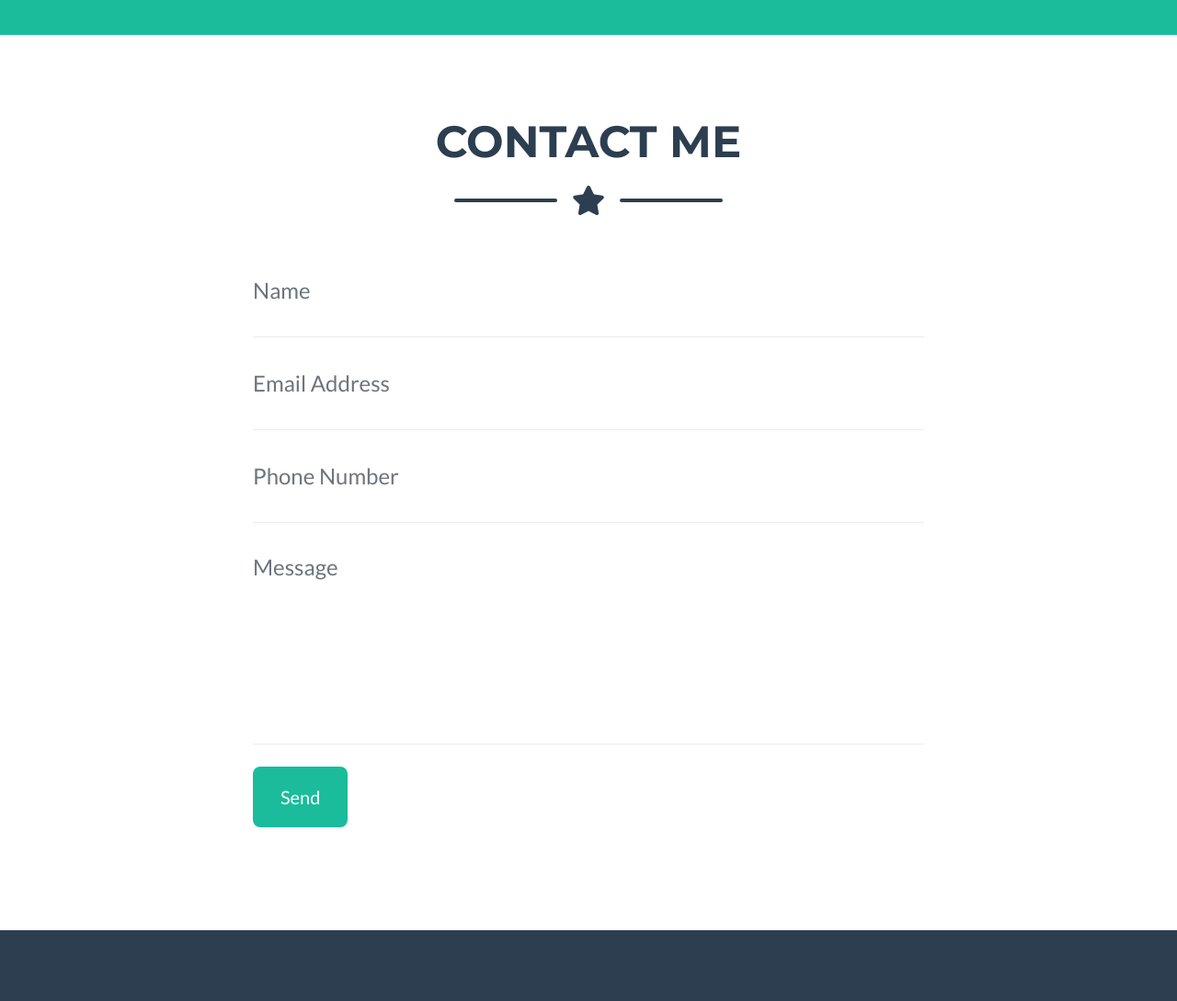
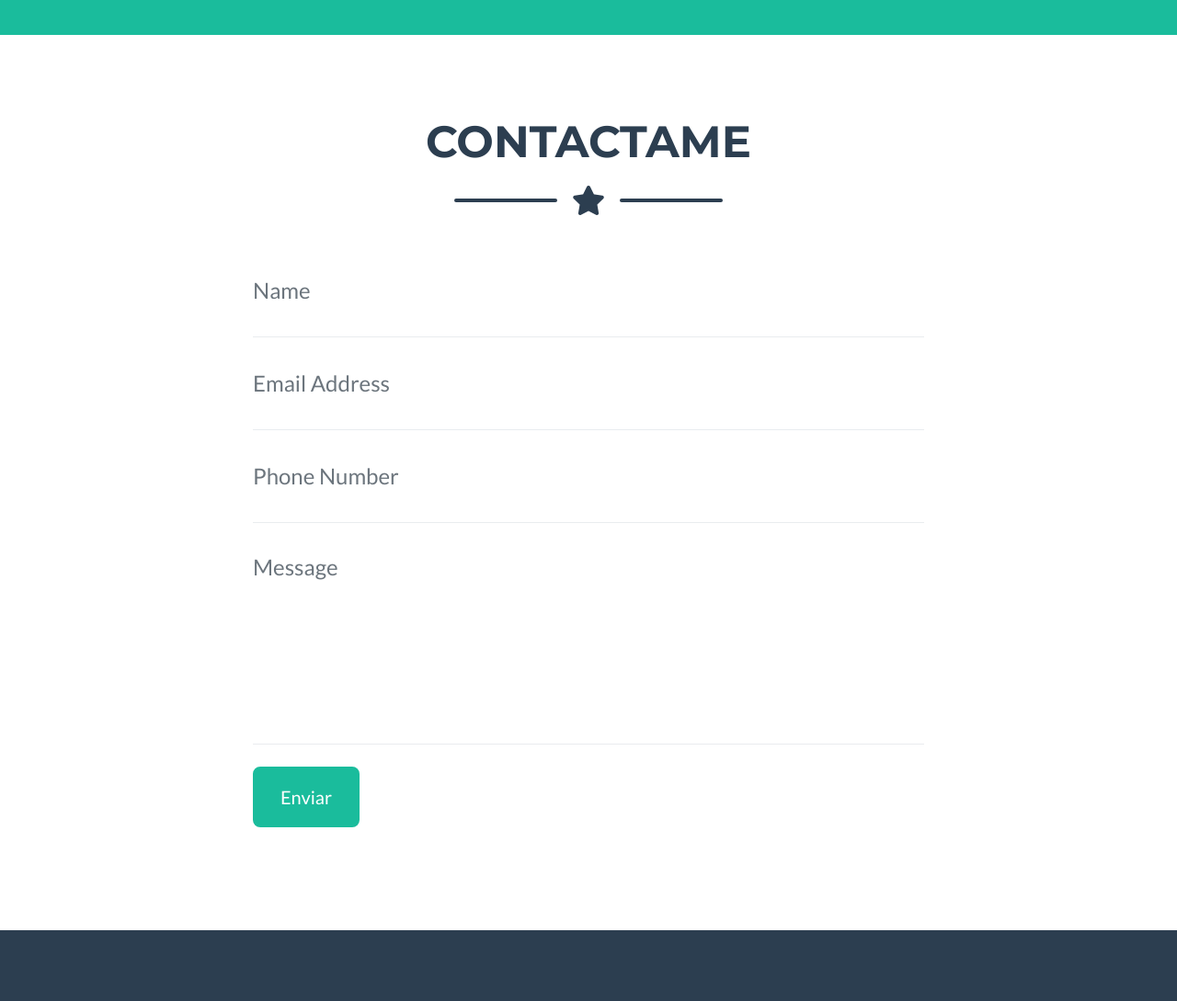
Before and after one commit to acruzca/acruzca.github.io, a website with bundled scripts: page index.html in a window 1280 px wide. Shown: the part 2200-3289 px from the top of the page at 92% size. Built offline with nearby package versions, Linux system fonts and the light colour scheme.

Commit message:
Prueba de la rama feature

```diff
--- a/index.html
+++ b/index.html
@@ -210,7 +210,7 @@
     <div class="container">
 
       <!-- Contact Section Heading -->
-      <h2 class="page-section-heading text-center text-uppercase text-secondary mb-0">Contact Me</h2>
+      <h2 class="page-section-heading text-center text-uppercase text-secondary mb-0">Contactame</h2>
 
       <!-- Icon Divider -->
       <div class="divider-custom">
@@ -257,7 +257,7 @@
             <br>
             <div id="success"></div>
             <div class="form-group">
-              <button type="submit" class="btn btn-primary btn-xl" id="sendMessageButton">Send</button>
+              <button type="submit" class="btn btn-primary btn-xl" id="sendMessageButton">Enviar</button>
             </div>
           </form>
         </div>
```
